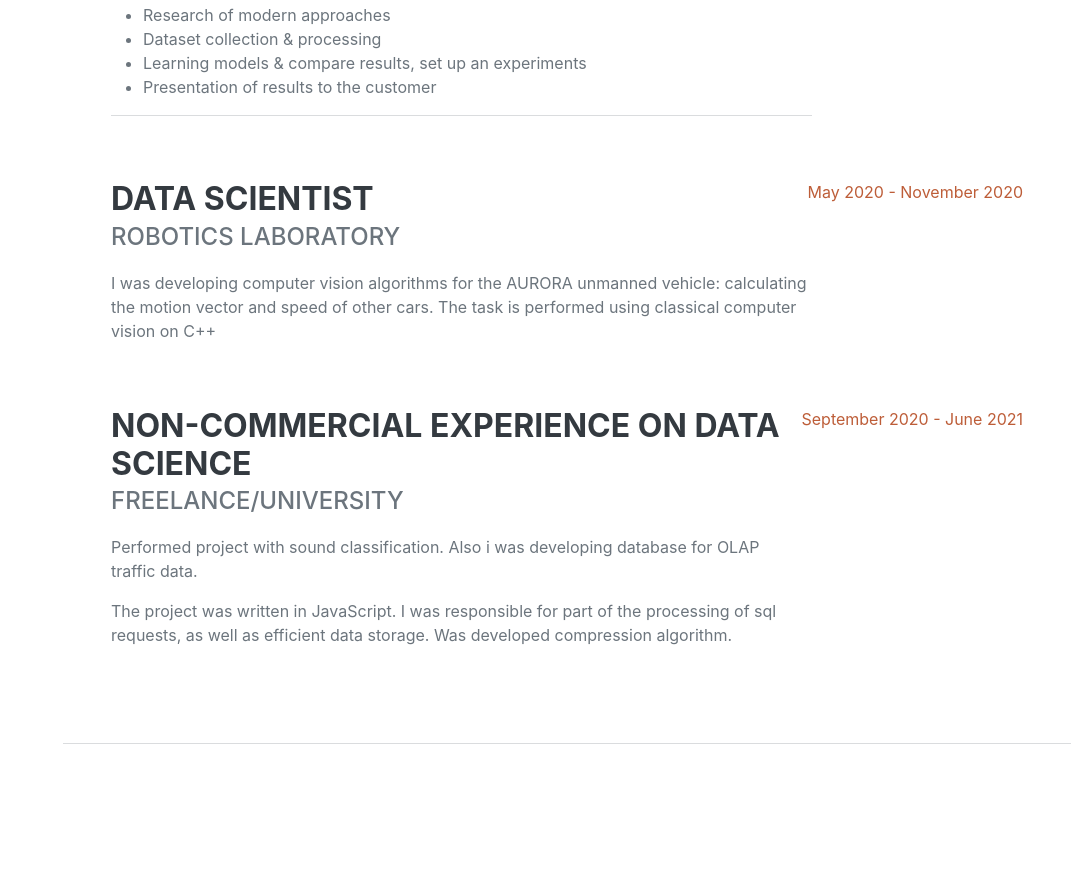
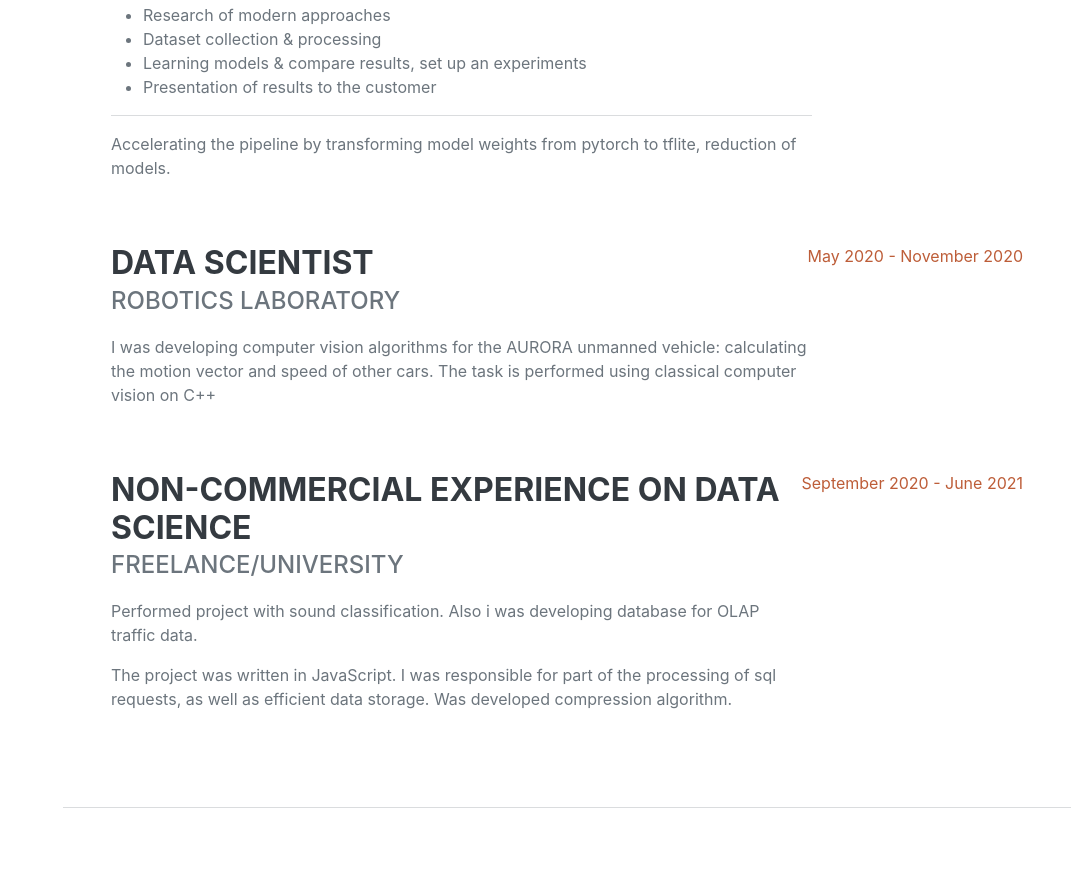
Before and after one commit to LehaShark/LehaShark.github.io, a plain HTML site: page index.html in a window 1280 px wide. Shown: the part 2334-3219 px from the top of the page, without its empty margins (209-1280 px from the left). Drawn offline with nearby package versions, Linux system fonts and the light colour scheme; a web font is replaced by a local one.

Commit message:
add information by MTS

```diff
--- a/index.html
+++ b/index.html
@@ -126,6 +126,7 @@
                                     <li>Presentation of results to the customer</li>
                                 </ul>
                             <hr>
+                            <p>Accelerating the pipeline by transforming model weights from pytorch to tflite, reduction of models.</p>
                         </div>
                         <div class="flex-shrink-0"><span class="text-primary">November 2020 - July 2021</span></div>
                     </div>
```
